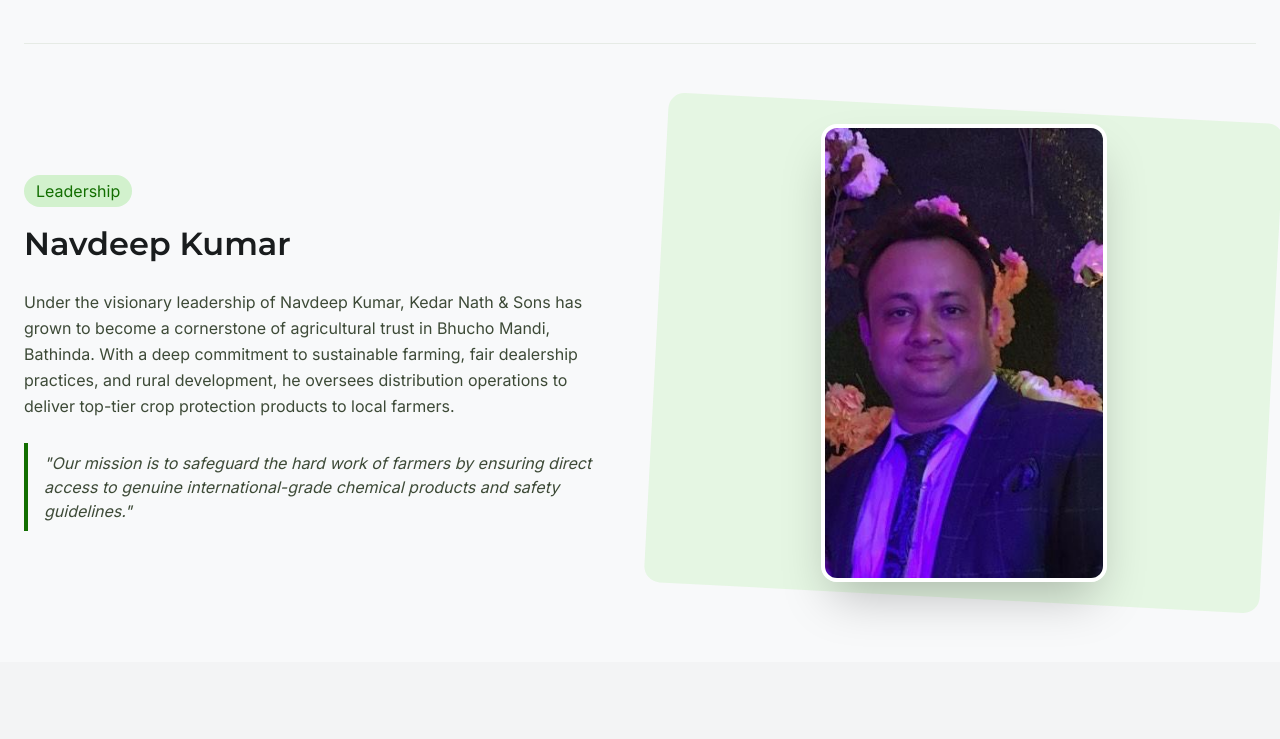
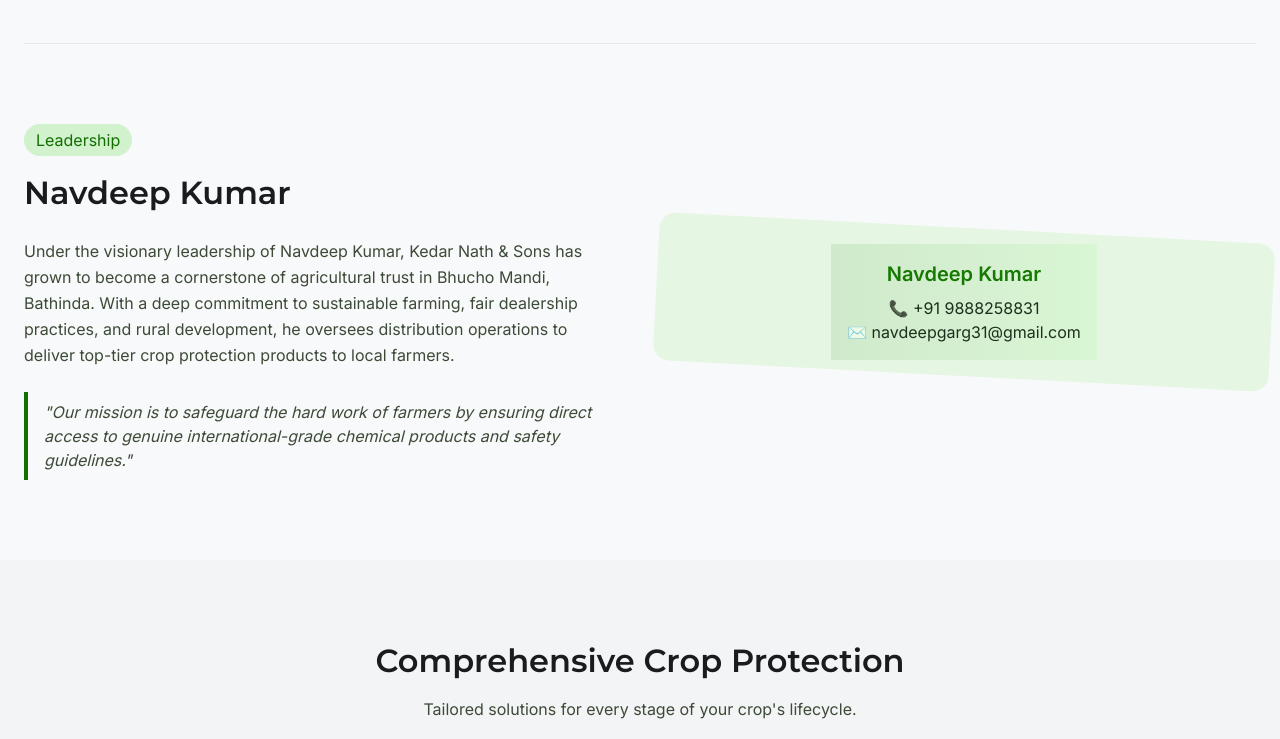
Before and after one commit to Lakshgarg321/KNS, a website: page index.html in a window 1280 px wide. Shown: the part 1300-2039 px from the top of the page. Drawn offline with nearby package versions, Linux system fonts and the light colour scheme.

Commit message:
Update index.html

```diff
--- a/index.html
+++ b/index.html
@@ -293,11 +293,19 @@
                     <div
                         class="absolute -inset-4 bg-primary-container/10 rounded-2xl rotate-3 group-hover:rotate-0 transition-transform duration-300">
                     </div>
-                    <div
-                        class="relative rounded-2xl overflow-hidden shadow-2xl border-4 border-white dark:border-zinc-800 max-w-xs md:max-w-sm">
-                        <img class="w-full h-auto max-h-[450px] object-cover" alt="Navdeep Kumar - Managing Director"
-                            src="image.jpeg" />
-                    </div>
+                    <div class="bg-gradient-to-r from-primary/10 to-primary-fixed/10 p-4 text-center">
+    <h3 class="text-xl font-bold text-primary">
+        Navdeep Kumar
+    </h3>
+
+    <p class="mt-2">
+        📞 +91 9888258831
+    </p>
+
+    <p class="break-all">
+        ✉️ navdeepgarg31@gmail.com
+    </p>
+</div>
                 </div>
             </div>
         </section>
```
